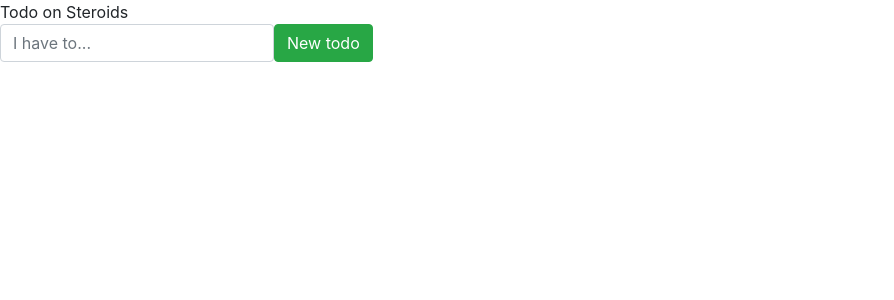
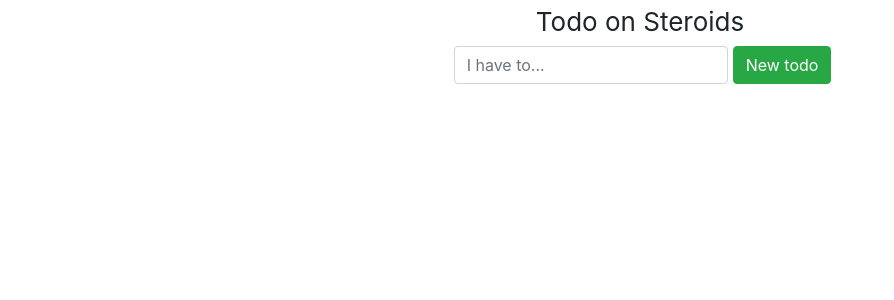
Before and after one commit to mikkovalla/todo-on-steroids, a React (Create React App) app: page / in a window 1280 px wide. Shown: the top 300 px of the page, without its empty margins (0-894 px from the left). Built offline with nearby package versions, Linux system fonts and the light colour scheme.

Commit message:
custom css added for better UI

```diff
--- a/src/components/App.jsx
+++ b/src/components/App.jsx
@@ -39,7 +39,7 @@
         <div className="title">
         Todo on Steroids
         </div>
-        <div className="form-inline">
+        <div className="form-inline reminder-form">
           <div className="form-group">
             <input className="form-control" placeholder="I have to..." onChange={event => this.setState({text: event.target.value})}/>
           </div>
--- /dev/null
+++ b/src/index.css
@@ -0,0 +1,19 @@
+.App {
+  padding-top: 2px;
+  display: flex;
+  flex-direction: column;
+  align-items: center;
+}
+
+.title {
+  text-align: center;
+  font-size: 26px;
+}
+
+input {
+  margin: 5px;
+}
+
+.reminder.form {
+  padding: 5px;
+}
--- a/src/index.js
+++ b/src/index.js
@@ -4,6 +4,7 @@
 import { Provider } from 'react-redux'
 import { createStore } from 'redux'
 import reducer from './reducers'
+import './index.css'
 
 const store = createStore(reducer)
 
```
